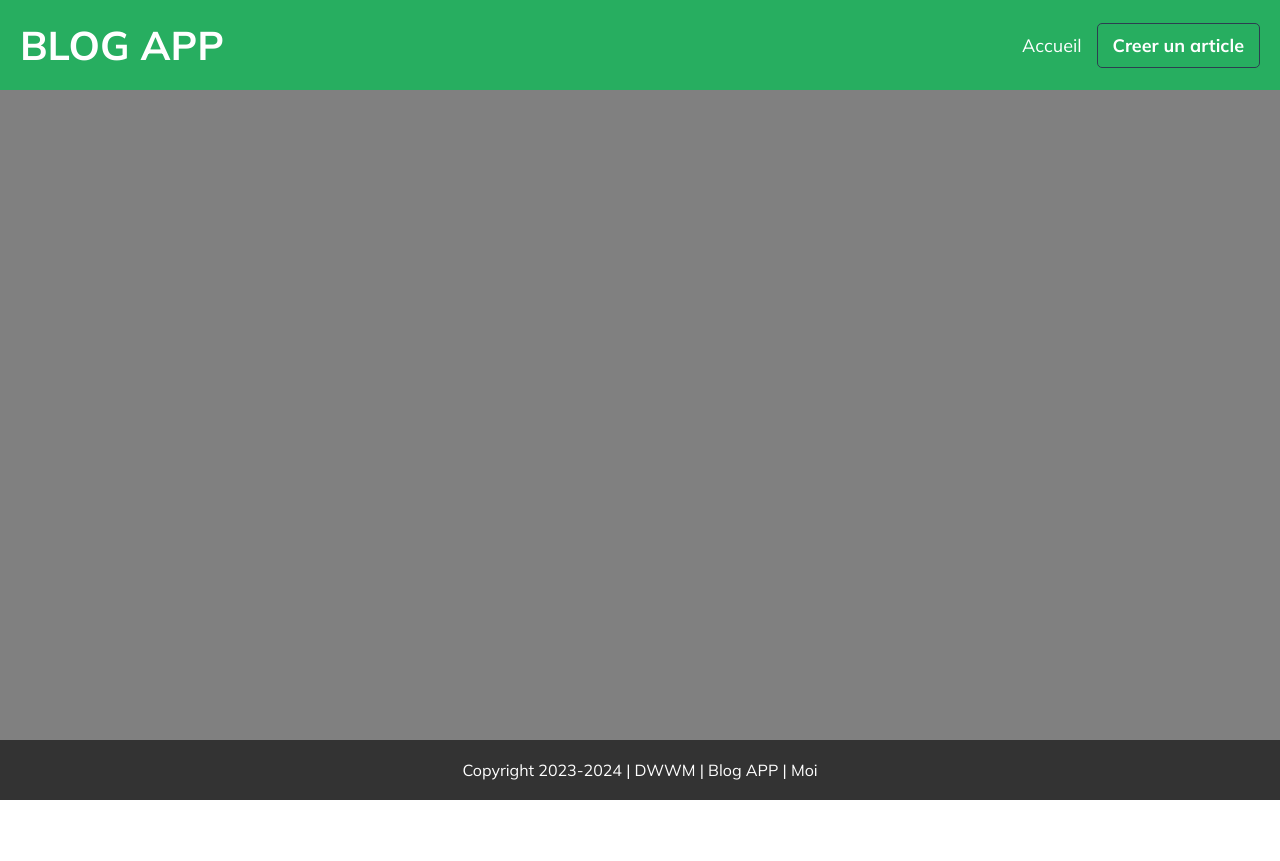
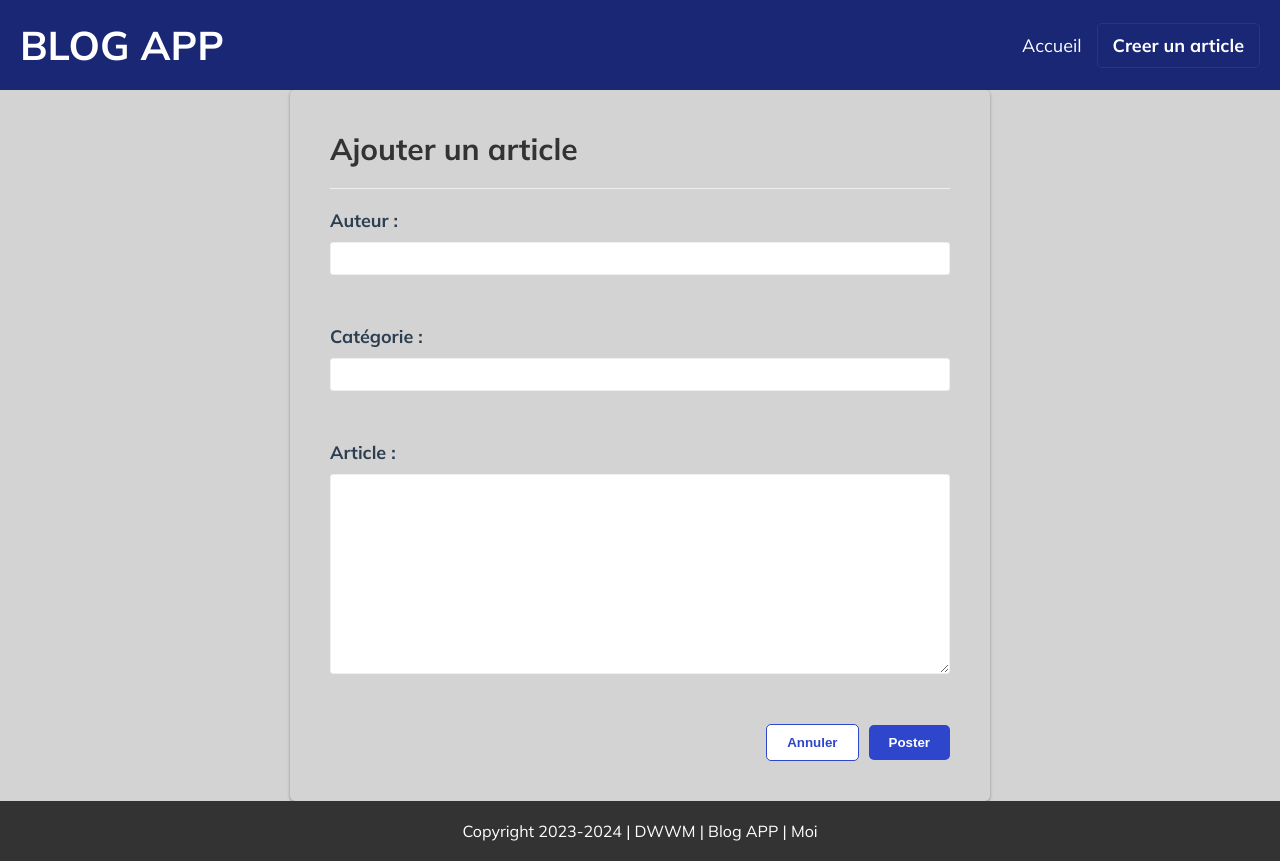
Before and after one commit to Pouish85/js-blogapp, a website built with webpack: page src/form/form.html in a window 1280 px wide. Before the commit the page ends 800 px from the top, so only its background shows below. Built offline with nearby package versions, Linux system fonts and the light colour scheme.

Commit message:
feat: ajout formulaire ajout d'article

```diff
--- a/src/assets/styles/_classes.scss
+++ b/src/assets/styles/_classes.scss
@@ -46,7 +46,7 @@ header {
 
 .content {
     grid-area: content;
-    background: grey;
+    background: lightgrey;
 }
 
 footer {
@@ -57,3 +57,34 @@ footer {
 
     @include flex;
 }
+
+.title {
+    &-underline {
+        padding-bottom: 2rem;
+        border-bottom: 1px solid $divider-color;
+    }
+}
+
+.btn {
+    border: none;
+    border-radius: 5px;
+    padding: 1rem 2rem;
+    font-weight: 700;
+    cursor: pointer;
+
+    &:hover {
+        box-shadow: $box-shadow;
+        transition: box-shadow 0.3s;
+    }
+
+    &-primary {
+        background-color: $primary-color;
+        color: white;
+    }
+
+    &-secondary {
+        border: 1px solid $primary-color;
+        background: white;
+        color: $primary-color;
+    }
+}
--- a/src/assets/styles/_variables.scss
+++ b/src/assets/styles/_variables.scss
@@ -1,7 +1,9 @@
 @import url('https://fonts.googleapis.com/css2?family=Mulish:wght@200;300;400;500;600;700;800;900&display=swap');
 
-$primary-color: #2ecc71;
-$primary-color-dark: #27ae60;
+// $primary-color: #2ecc71;
+$primary-color: #2e46cc;
+// $primary-color-dark: #27ae60;
+$primary-color-dark: #1a2775;
 $accent-color: #2c3e50;
 $text-color: #333;
 $divider-color: #ecf0f1;
--- a/src/form/form.html
+++ b/src/form/form.html
@@ -15,7 +15,27 @@
                 <li><a class="header-nav active" href="./form.html">Creer un article</a></li>
             </ul>
         </header>
-        <div class="content"></div>
+        <div class="content">
+            <form action="">
+                <h2 class="title-underline">Ajouter un article</h2>
+                <div class="form-group">
+                    <label for="">Auteur :</label>
+                    <input type="text" name="author" id="">
+                </div>
+                <div class="form-group">
+                    <label for="">Catégorie :</label>
+                    <input type="text" name="category" id="">
+                </div>
+                <div class="form-group">
+                    <label for="">Article :</label>
+                    <textarea name="content" id="" cols=""></textarea>
+                </div>
+                <div class="form-btn-container">
+                    <button class="btn btn-secondary">Annuler</button>
+                    <button class="btn btn-primary">Poster</button>
+                </div>
+            </form>
+        </div>
         <footer>Copyright 2023-2024 | DWWM | Blog APP | Moi</footer>
     </div>
 </body>
--- a/src/form/form.scss
+++ b/src/form/form.scss
@@ -0,0 +1,74 @@
+@import "../assets/styles/variables";
+@import "../assets/styles/mixins";
+
+
+.content {
+    @include flex;
+
+    form {
+        width: 700px;
+        padding: 4rem;
+        box-shadow: $box-shadow;
+        border-radius: 5px;
+
+        @include flex(column, $align : flex-start);
+
+        @include xs {
+            width: 100%;
+        }
+
+        @include sm {
+            width: 100%;
+        }
+
+        h2 {
+            width: 100%;
+        }
+
+        .form-group {
+            width: 100%;
+            margin-bottom: 5rem;
+
+            @include flex(column, $align: flex-start);
+
+            label {
+                font-size: 1.8rem;
+                color: $accent-color;
+                font-weight: 700;
+                margin-bottom: 1rem;
+            }
+
+            input, textarea {
+                width: 100%;
+                border: 1px solid $divider-color;
+                outline: none;
+                font-size: 1.8rem;
+                border-radius: 3px;
+
+                &:focus {
+                    border-color: $primary-color;
+                }
+            }
+
+            input {
+                padding: 5px 10px;
+            }
+
+            textarea {
+                min-height: 20rem;
+                padding: 10px;
+            }
+        }
+
+        .form-btn-container {
+            width: 100%;
+
+            @include flex($justify: flex-end);
+
+            .btn {
+                margin-left: 1rem;
+            }
+        }
+    }
+
+}
```
Also changed, not shown: dist/assets/styles/_classes.scss, dist/assets/styles/_variables.scss, dist/form.bundle.js, dist/form.html, dist/topbar.bundle.js, 2 other files.
